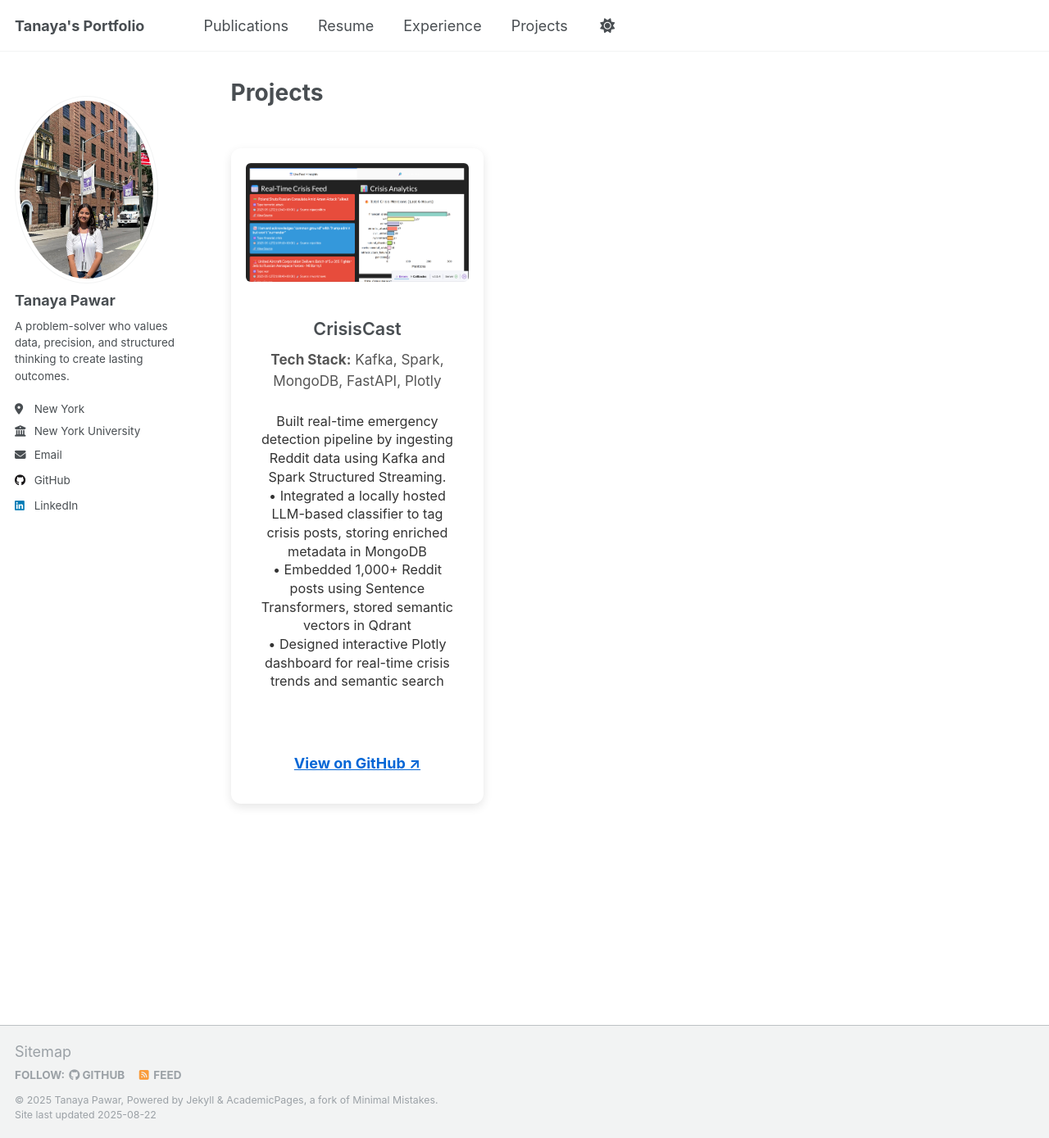
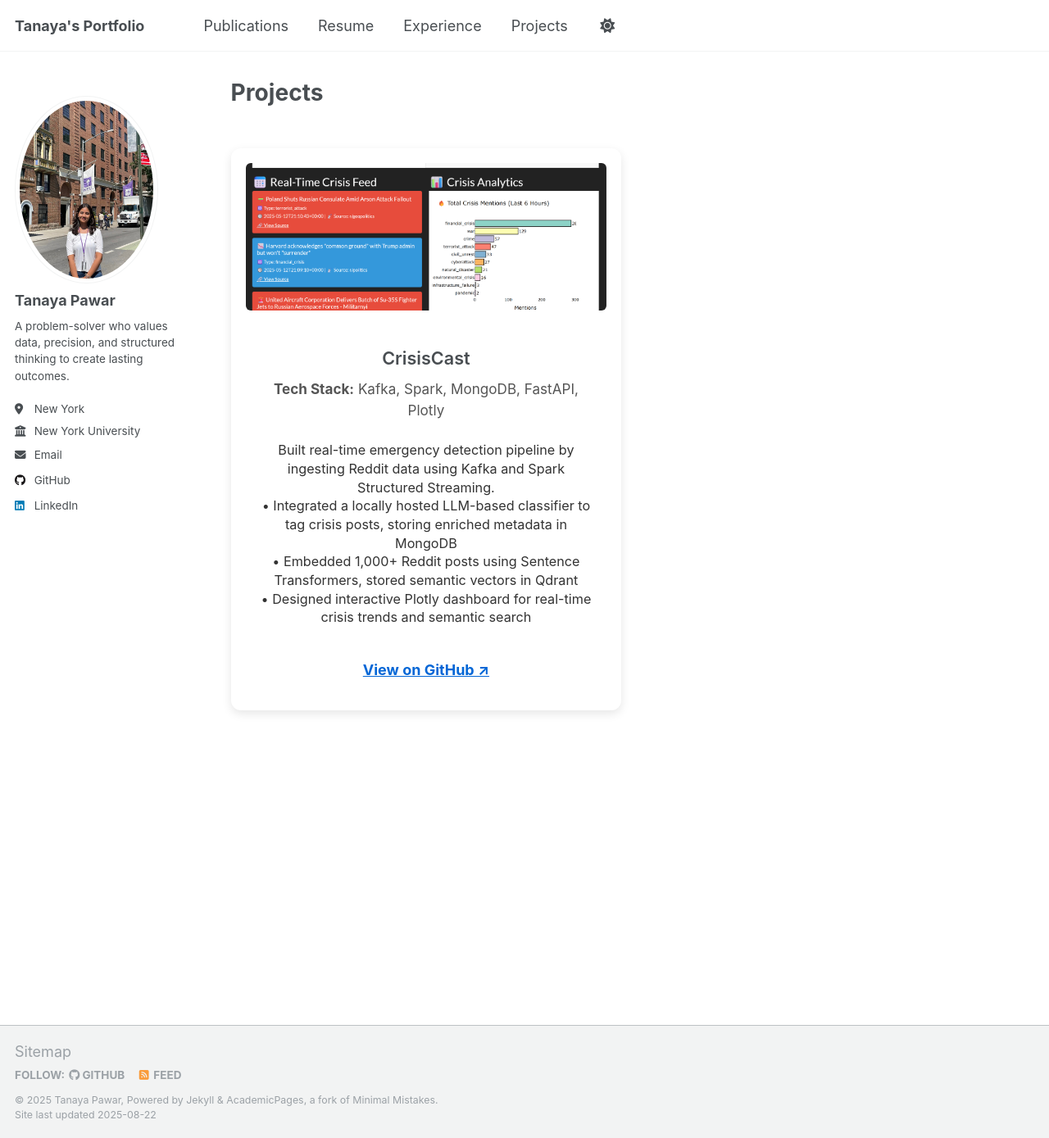
Before and after one commit to tanaya09/tanaya09.github.io, a Jekyll site: the page built from _pages/projects.html, in a window 1280 px wide and 1389 px high. Shown: the whole window at 82% size. Built offline with Jekyll 4.4.1, drawn with Linux system fonts in a browser that asks for light colours.

Commit message:
Update projects.html

```diff
--- a/_pages/projects.html
+++ b/_pages/projects.html
@@ -8,7 +8,7 @@
 <style>
 .projects-grid {
   display: grid;
-  grid-template-columns: repeat(auto-fill, minmax(300px, 1fr));
+  grid-template-columns: repeat(auto-fill, minmax(400px, 1fr));
   gap: 1.5rem;
   padding: 1rem 0;
 }
```
